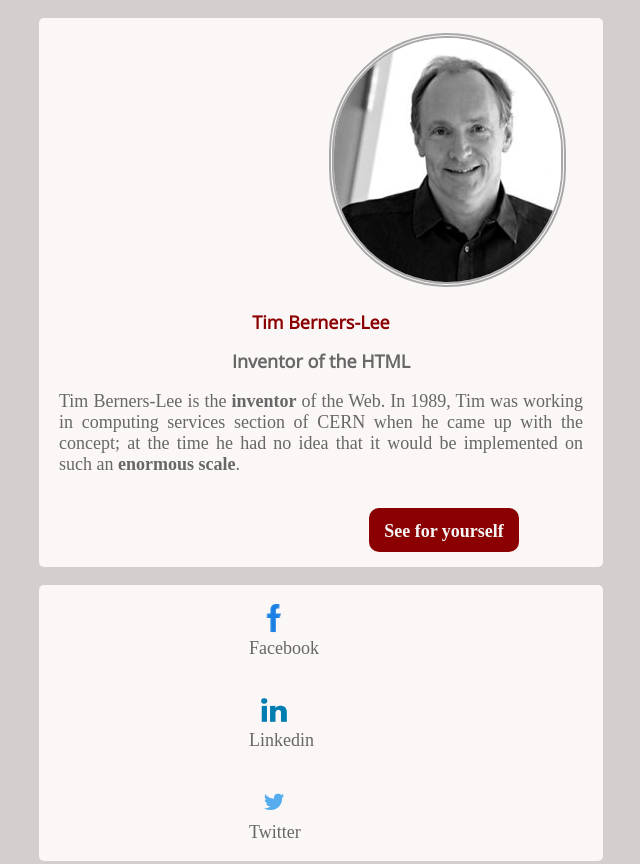
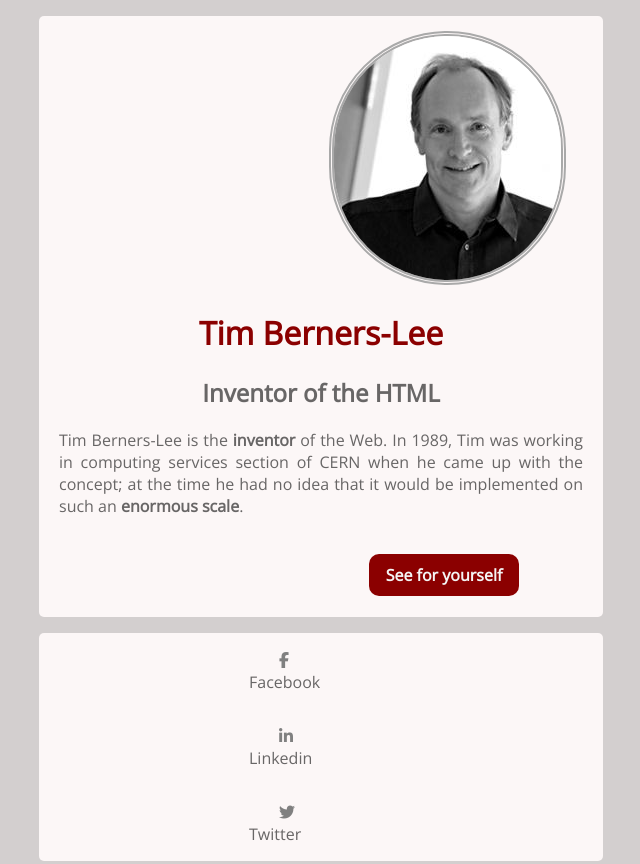
Before and after one commit to logmodia/website-berners-lee, a plain HTML site: page index.html in a window 1280 px wide. Shown: the top 864 px of the page, without its empty margins (319-959 px from the left). Drawn offline with nearby package versions, Linux system fonts and the light colour scheme.

Commit message:
Use font owesome

```diff
--- a/index.html
+++ b/index.html
@@ -3,10 +3,10 @@
 <head>
     <meta charset='utf-8'>
     <meta http-equiv='X-UA-Compatible' content='IE=edge'>
+    <script src="https://kit.fontawesome.com/907e656b57.js" crossorigin="anonymous"></script>
     <title>Tim Berners Lee summery's life</title>
     <meta name='viewport' content='width=device-width, initial-scale=1'>
     <link rel='stylesheet' type='text/css' media='screen' href='style.css'>
-    <script src='main.js'></script>
 
 </head>
     <body>
@@ -25,28 +25,28 @@
                 at the time he had no idea that it would be implemented on such an <strong>enormous scale</strong>.
             </p>
 
-            <h2 class="seeyourself"><a href="https://en.wikipedia.org/wiki/Tim_Berners-Lee"> See for yourself</a></h2>
+            <h4 class="seeyourself"><a href="https://en.wikipedia.org/wiki/Tim_Berners-Lee"> See for yourself</a></h2>
         </header>
 
         <section class="socialmedia">
             <ul class="list_logo">
                 <li>
                     <figure>
-                        <a href="#"><img class="logo_fbtwitlink" src="./images/logo_fb.png" alt="Logo Facebook"></a>
+                        <a class="icones" href="#"><i class="fab fa-facebook-f"></i></a><br/>
                         <figcaption>Facebook</figcaption>
                     </figure>
                 </li>
 
                 <li>
                     <figure>
-                        <a href="#"><img class="logo_fbtwitlink" src="./images/logo_linkedIn_png.png" alt="Logo Linkedin"></a>
+                        <a class="icones" href="#"><i class="fab fa-linkedin-in"></i></a>
                         <figcaption>Linkedin</figcaption>
                     </figure>
                 </li>
 
                 <li>
                     <figure>
-                        <a href="#"><img class="logo_fbtwitlink" src="./images/logo_twitter_png.png" alt="Logo Twitter"></a>
+                        <a class="icones" href="#"><i class="fab fa-twitter"></i></a>
                         <figcaption>Twitter</figcaption>
                     </figure>
                 </li>
--- a/style.css
+++ b/style.css
@@ -1,16 +1,8 @@
-@font-face {
-    font-family:OpenSans-Light ;
-    font-family:OpenSans-Bold ;
-    src: url(./OpenSans-Bold.ttf);
-    src: url(./OpenSans-Regular.ttf);
-}
-
-* {
-    font-family:OpenSans-Regular !important ;
-    font-size: large;
-}
+@import url('https://fonts.googleapis.com/css2?family=Open+Sans&display=swap');
 
 body {
+    font-family: 'Open Sans', sans-serif;
+    font-size: medium;
     background-color: rgb(211, 207, 207);
     color: rgb(104, 102, 102);
 }
@@ -20,7 +12,6 @@ section {
 }
 
 h1, h2,h4 {
-    font-family:OpenSans-Bold !important;
     text-align: center;
 }
 
@@ -39,7 +30,7 @@ img.tim_picture {
     margin-top: 15px;
 }
 
-h2.seeyourself {
+h4.seeyourself {
     display: inline-block;
     padding-top: 10px;
     padding-bottom: 10px;
@@ -68,19 +59,19 @@ section.socialmedia {
     display: block;
 }
 
-ul li {
-    display: inline-block;
-}
 
 ul.list_logo {
     padding-right: 170px;
     padding-left: 170px;
 }
 
-img.logo_fbtwitlink {
-    width: 30px;
-    height: 30px;
-    padding-left: 10px;
+ul li {
+    display: inline-block;
+}
+
+a.icones {
+    padding-left: 30px;
+    color: gray;
 }
 
 
@@ -120,7 +111,7 @@ a {
     text-decoration: none;
 }
 
-a:link {
+.seeyourself a {
     color: whitesmoke;
 }
 
```
Also changed, not shown: OpenSans-Bold.ttf (deleted), OpenSans-Light.ttf (deleted), OpenSans-Regular.ttf (deleted), images/logo_fb.png (deleted), images/logo_linkedIn_png.png (deleted), images/logo_twitter_png.png (deleted).
